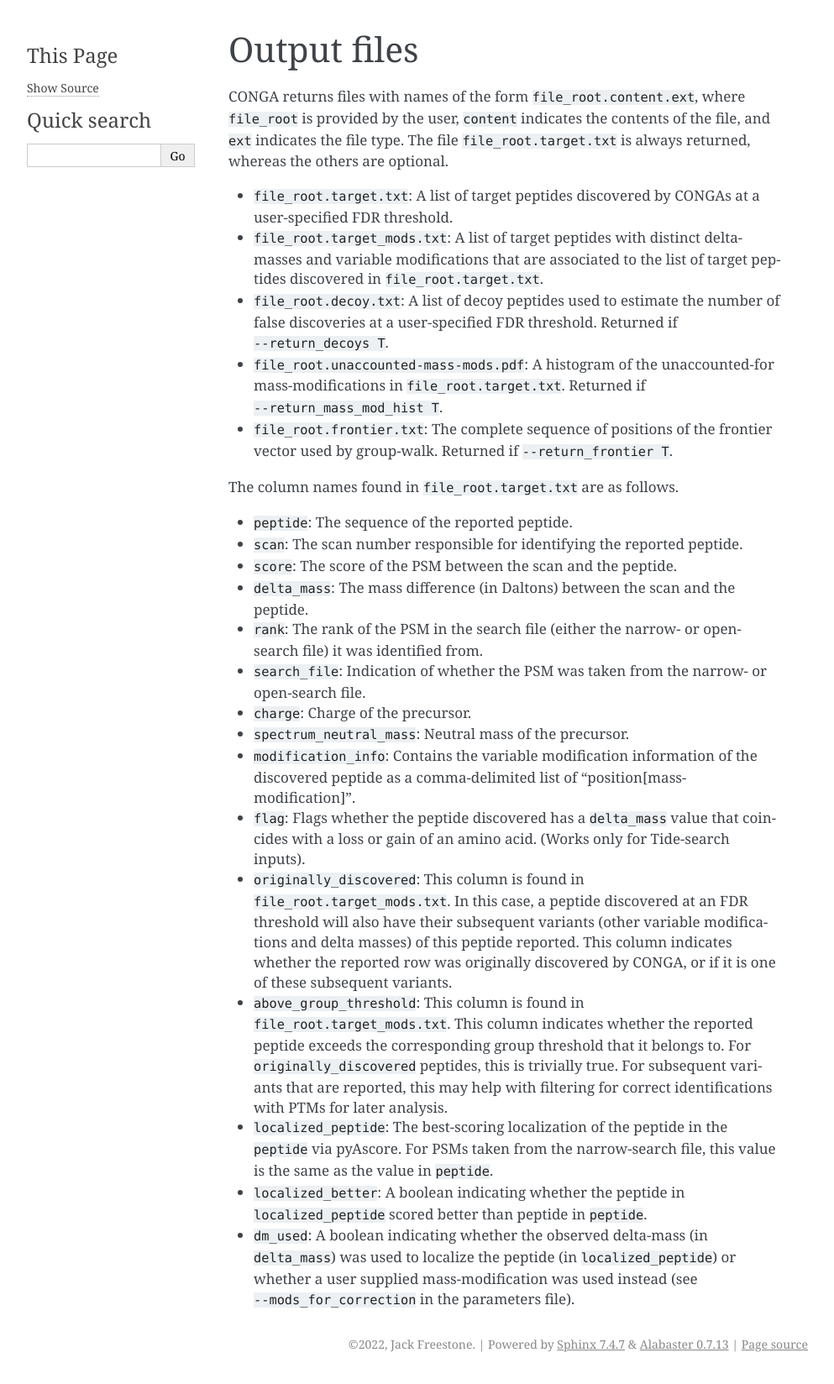
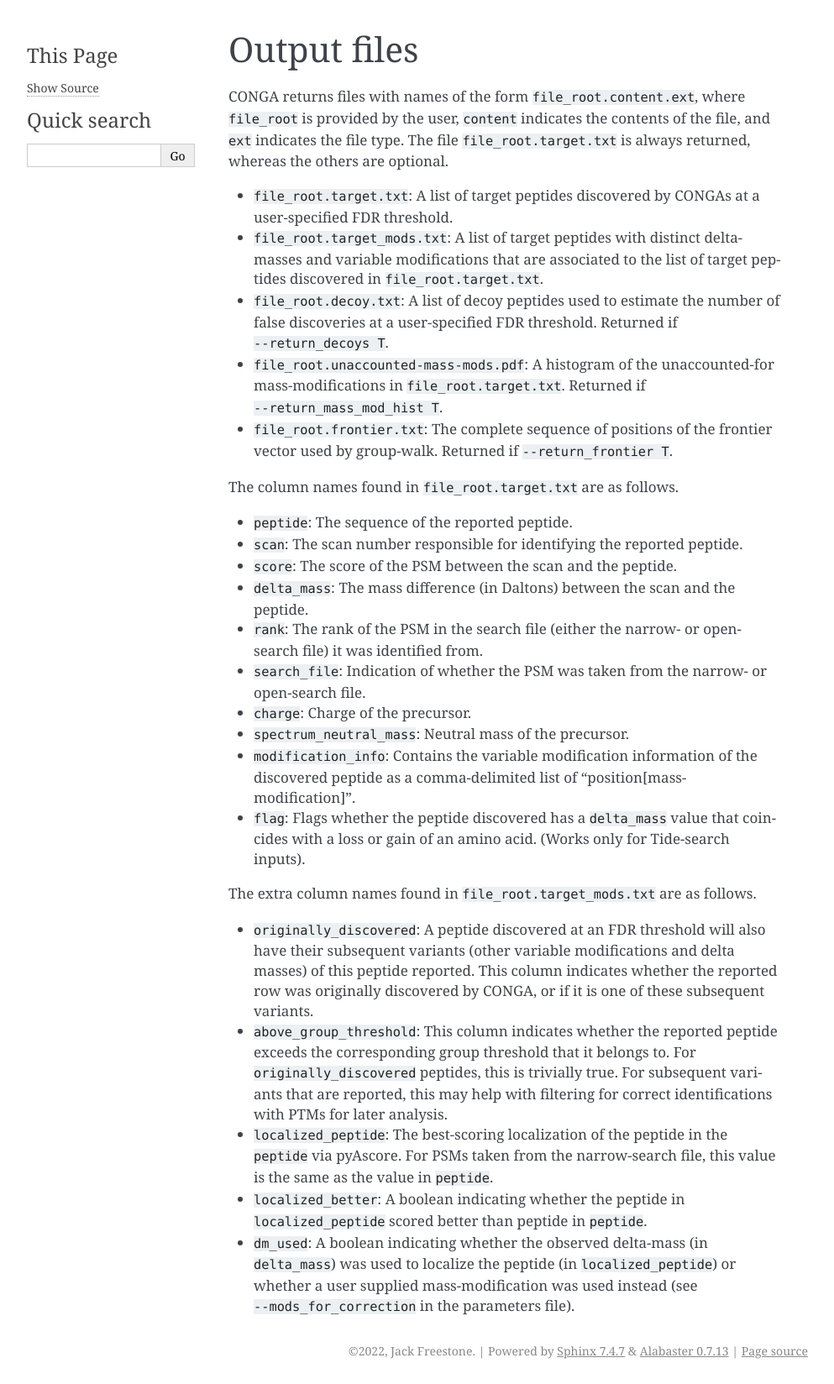
Before and after one commit to freejstone/CONGA, a Sphinx documentation site: the page built from docs/pages/output_files.rst, in a window 1280 px wide. Shown: the whole page at 84% size, without its empty margins (148-1141 px from the left). Built offline with Sphinx 7.4.7, drawn with Linux system fonts in a browser that asks for light colours.

Commit message:
update documentation

```diff
--- a/docs/pages/output_files.rst
+++ b/docs/pages/output_files.rst
@@ -23,8 +23,11 @@ The column names found in ``file_root.target.txt`` are as follows.
 * ``spectrum_neutral_mass``: Neutral mass of the precursor.
 * ``modification_info``: Contains the variable modification information of the discovered peptide as a comma-delimited list of "position[mass-modification]".
 * ``flag``: Flags whether the peptide discovered has a ``delta_mass`` value that coincides with a loss or gain of an amino acid. (Works only for Tide-search inputs).
-* ``originally_discovered``: This column is found in ``file_root.target_mods.txt``. In this case, a peptide discovered at an FDR threshold will also have their subsequent variants (other variable modifications and delta masses) of this peptide reported. This column indicates whether the reported row was originally discovered by CONGA, or if it is one of these subsequent variants.
-* ``above_group_threshold``: This column is found in ``file_root.target_mods.txt``. This column indicates whether the reported peptide exceeds the corresponding group threshold that it belongs to. For ``originally_discovered`` peptides, this is trivially true. For subsequent variants that are reported, this may help with filtering for correct identifications with PTMs for later analysis.
+
+The extra column names found in ``file_root.target_mods.txt`` are as follows.
+
+* ``originally_discovered``: A peptide discovered at an FDR threshold will also have their subsequent variants (other variable modifications and delta masses) of this peptide reported. This column indicates whether the reported row was originally discovered by CONGA, or if it is one of these subsequent variants.
+* ``above_group_threshold``: This column indicates whether the reported peptide exceeds the corresponding group threshold that it belongs to. For ``originally_discovered`` peptides, this is trivially true. For subsequent variants that are reported, this may help with filtering for correct identifications with PTMs for later analysis.
 * ``localized_peptide``: The best-scoring localization of the peptide in the ``peptide`` via pyAscore. For PSMs taken from the narrow-search file, this value is the same as the value in ``peptide``.
 * ``localized_better``: A boolean indicating whether the peptide in ``localized_peptide`` scored better than peptide in ``peptide``.
 *  ``dm_used``: A boolean indicating whether the observed delta-mass (in ``delta_mass``) was used to localize the peptide (in ``localized_peptide``) or whether a user supplied mass-modification was used instead (see ``--mods_for_correction`` in the parameters file).
--- a/docs/pages/parameters.rst
+++ b/docs/pages/parameters.rst
@@ -25,7 +25,7 @@ Dynamic-level competition
 Group construction
 ------------------
 
-* ``--precursor_bin_width <value>``: To determine the size of the bins used to discretize the mass-differences between the sample and theoretical spectra. Default = 1.00050794.
+* ``--precursor_bin_width <value>``: To determine the size of the bins used to discretize the mass-differences between the sample and theoretical spectra. Default = 1.0005079/4.
 * ``--min_group_size <integer>``: The number of multiples of K that is used to determine the minimum size of each group. See option ``--K``. Default = 2.
 * ``--tops_gw <integer>``: The number of top PSMs for each scan in the open search that will be used by group-walk. Default = 2.
 * ``--group_thresh <value>``: The p-value threshold used to determine whether groups are merged or kept separate in the KS test. Default = 0.01.
```
